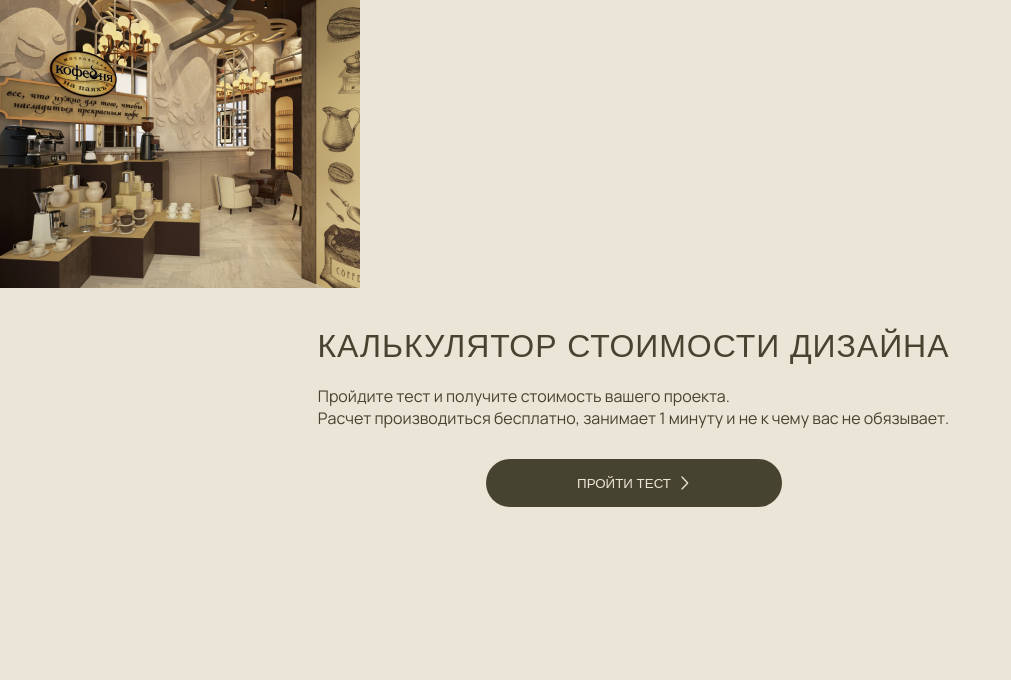
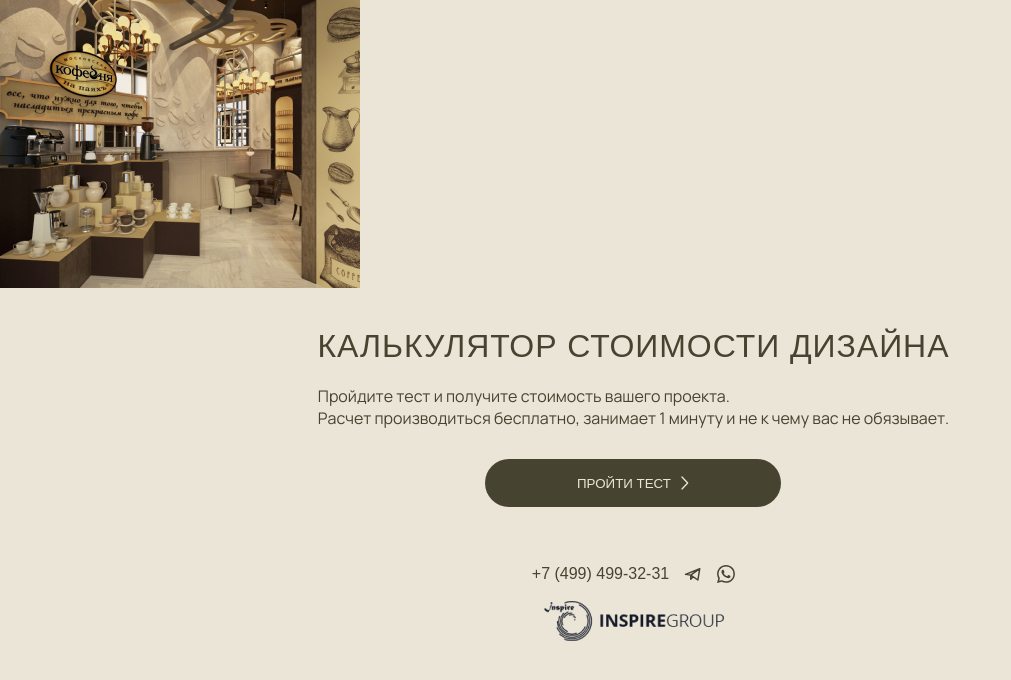
Before and after one commit to danil-maksimenko/inspiregroup-project, a website built with Vite: page index.html in a window 1280 px wide. Shown: the whole page, without its empty margins (0-1011 px from the left). Built offline with nearby package versions, Linux system fonts and the light colour scheme.

Commit message:
updated main calculator screen

```diff
--- a/index.html
+++ b/index.html
@@ -34,6 +34,26 @@
             <img src="/src/images/button_arrow.svg" alt="arrow" />
           </button>
         </form>
+        <div class="calulator-contacts">
+          <a href="tel: +74994993231" class="calulator-contacts__num"
+            >+7 (499) 499-32-31</a
+          >
+          <img
+            src="/src/images/icon_telegram.svg"
+            alt="telegram"
+            class="calulator-contacts__icon"
+          />
+          <img
+            src="/src/images/icon_whatsapp.svg"
+            alt="whatsapp"
+            class="calulator-contacts__icon"
+          />
+        </div>
+        <img
+          src="/src/images/logo_calculator.png"
+          alt="logo"
+          class="calculator-logo"
+        />
       </div>
     </section>
 
--- a/src/style.css
+++ b/src/style.css
@@ -2,10 +2,6 @@
   --background-color-primary: #ebe5d7;
   --text-color-primary: #464330;
   --button-text-color: #ebe5d7;
-}
-
-.calculator-image {
-  display: flex;
 }
 
 .body {
@@ -14,12 +10,24 @@
   background: var(--background-color-primary);
 }
 
-.calculator-form {
+.calculator-image {
+  display: flex;
+}
+
+.calculator-wrapper {
   padding: 40px 29px 20px 16px;
   display: flex;
   flex-direction: column;
   justify-content: center;
   align-items: center;
+}
+
+.calculator-form {
+  display: flex;
+  flex-direction: column;
+  justify-content: center;
+  align-items: center;
+  margin-bottom: 58px;
 }
 
 .calculator-form__h1 {
@@ -55,3 +63,21 @@
   border-radius: 100px;
   text-transform: uppercase;
 }
+
+.calulator-contacts {
+  display: flex;
+  height: 18px;
+  gap: 15px;
+  margin-bottom: 18px;
+}
+
+.calulator-contacts__num {
+  color: var(--text-color-primary);
+  font-family: Arial;
+  font-size: 16px;
+  text-decoration: none;
+}
+
+.calculator-logo {
+  mix-blend-mode: exclusion;
+}
```
Also changed, not shown: src/images/icon_telegram.svg (added), src/images/icon_whatsapp.svg (added), src/images/logo_calculator.png (added).
